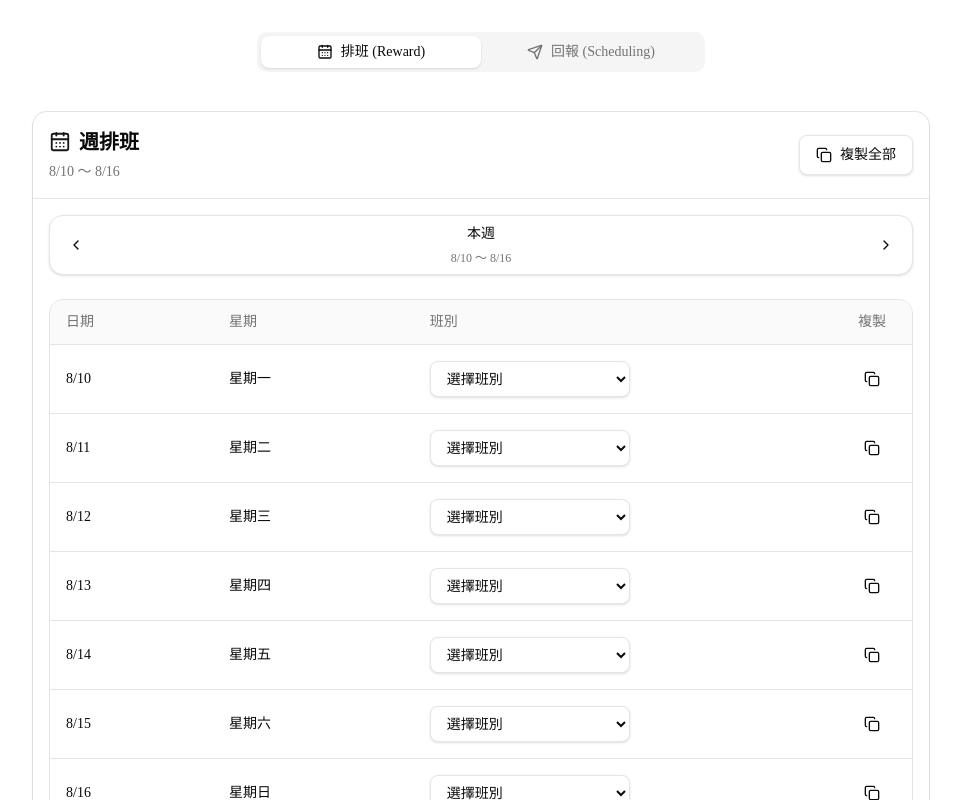
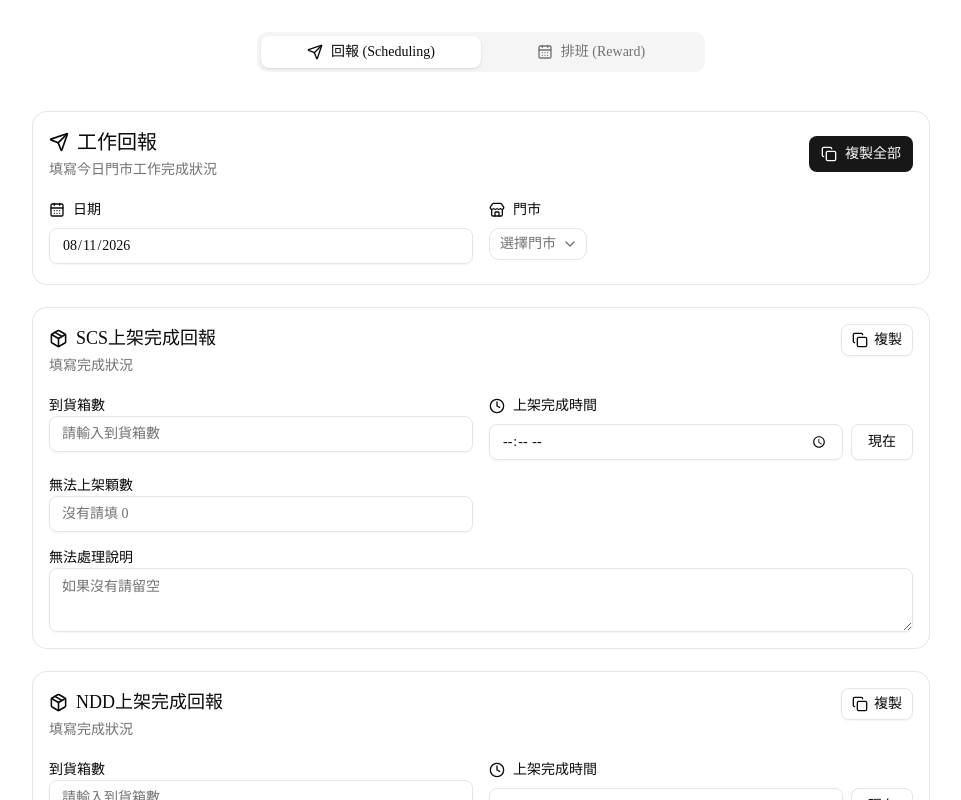
Before and after one commit to sheng6612/work-shpee, a Next.js app: page / in a window 1280 px wide. Shown: the top 800 px of the page, without its empty margins (159-1120 px from the left). Built offline with nearby package versions, Linux system fonts and the light colour scheme.

Commit message:
fix : home

```diff
--- a/app/page.tsx
+++ b/app/page.tsx
@@ -7,14 +7,24 @@ import Scheduling from "@/components/scheduling";
 
 export default function Home() {
   // 控制目前顯示哪一個組件的狀態
-  const [activeTab, setActiveTab] = useState("reward");
+  const [activeTab, setActiveTab] = useState("scheduling");
 
   return (
     <div className="min-h-screen w-full bg-background p-4 md:p-8 space-y-6">
 
       {/* 選單區域 (仿 shadcn Tabs 風格) */}
       <div className="mx-auto flex max-w-md items-center justify-center rounded-lg bg-muted p-1 text-muted-foreground">
-        <button
+
+         <button
+          onClick={() => setActiveTab("scheduling")}
+          className={`
+            inline-flex w-full items-center justify-center gap-2 whitespace-nowrap rounded-md px-3 py-1.5 text-sm font-medium transition-all
+            ${activeTab === "scheduling" ? "bg-background text-foreground shadow-sm" : "hover:text-foreground"}
+          `}
+        >
+          <Send size={16} />
+            回報 (Scheduling)
+        </button><button
           onClick={() => setActiveTab("reward")}
           className={`
             inline-flex w-full items-center justify-center gap-2 whitespace-nowrap rounded-md px-3 py-1.5 text-sm font-medium transition-all
@@ -27,23 +37,16 @@ export default function Home() {
 
         </button>
 
-        <button
-          onClick={() => setActiveTab("scheduling")}
-          className={`
-            inline-flex w-full items-center justify-center gap-2 whitespace-nowrap rounded-md px-3 py-1.5 text-sm font-medium transition-all
-            ${activeTab === "scheduling" ? "bg-background text-foreground shadow-sm" : "hover:text-foreground"}
-          `}
-        >
-          <Send size={16} />
-            回報 (Scheduling)
-        </button>
+
       </div>
 
       {/* 內容渲染區域 */}
       <div className="mx-auto w-full max-w-4xl pt-4">
+        {activeTab === "scheduling" && <Scheduling/>}
+
         {activeTab === "reward" && <Reward />}
 
-        {activeTab === "scheduling" && <Scheduling/>}
+
       </div>
 
     </div>
```
